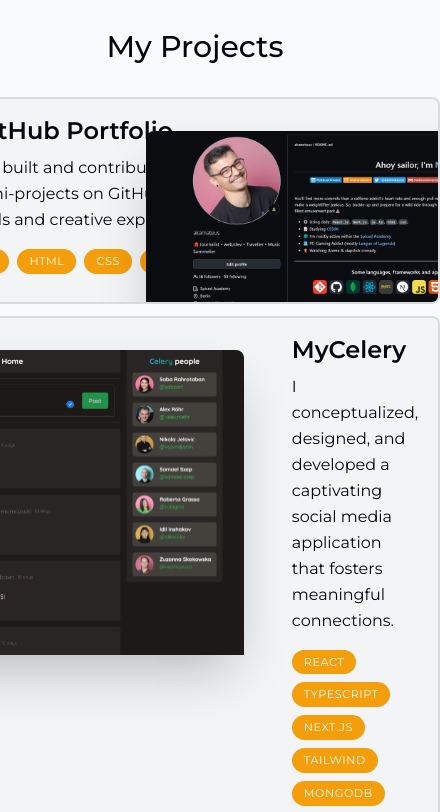
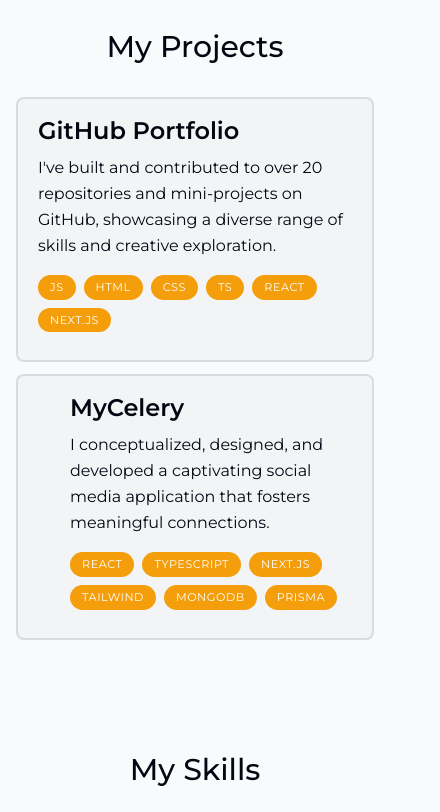
Before and after one commit to akamateus/portfolio, a Next.js app: page / in a window 390 px wide. Shown: the part 1680-2492 px from the top of the page, 440 px wide, since content can reach past the window. Built offline with nearby package versions, Linux system fonts and the light colour scheme.

Commit message:
fixed projects and added links in data for projexts

```diff
--- a/components/project.tsx
+++ b/components/project.tsx
@@ -33,7 +33,7 @@
       className=" group mb-3 sm:mb-8 last:mb-0 "
     >
       <section className=" bg-gray-100 max-w-[42rem] border-2 rounded-lg border-black/10 overflow-hidden sm:pr-8 relative sm:h-[20rem]  hover:bg-amber-100 transition group-even:pl-8">
-        <div className="pt-4 pb-7 px-5 sm:pl-10 sm:pr-2 sm:pt-10 sm:max-w-[50%] flex flex-col h-full group-even:ml-[18rem]">
+        <div className="pt-4 pb-7 px-5 sm:pl-10 sm:pr-2 sm:pt-10 sm:max-w-[50%] flex flex-col h-full sm:group-even:ml-[18rem]">
           <h3 className="text-2xl font-semibold"> {title}</h3>
           <p className="mt-2 leading-relaxed text-grey-700">{description}</p>
           <ul className="flex flex-wrap mt-4 gap-2 sm:mt-auto">
@@ -52,11 +52,18 @@
           src={imageUrl}
           alt="My projects"
           quality={95}
-          className="absolute top-8 -right-40 w-[28.25rem] rounded-t-lg shadow-2xl group-even:right-[initial] group-even:-left-40 group-hover:-translate-x-3 group-hover:translate-y-3 group-hover:-rotate-2
+          className="absolute hidden sm:block top-8 -right-40 w-[28.25rem] rounded-t-lg shadow-2xl
+          transition
+          group-hover:scale-[1.04]
+          group-hover:-translate-x-3
+          group-hover:translate-y-3
+          group-hover:-rotate-2
 
-        group-even:group-hover:translate-x-3 group-even:group-hover:translate-y-3 group-even:group-hover:rotate-2
+          group-even:group-hover:translate-x-3
+          group-even:group-hover:translate-y-3
+          group-even:group-hover:rotate-2
 
-        transition group-hover:scale-[1.04] "
+          group-even:right-[initial] group-even:-left-40"
         />
       </section>
     </motion.div>
--- a/lib/data.ts
+++ b/lib/data.ts
@@ -75,6 +75,7 @@
       "I've built and contributed to over 20 repositories and mini-projects on GitHub, showcasing a diverse range of skills and creative exploration.",
     tags: ["JS", "HTML", "CSS", "TS", "React", "Next.js"],
     imageUrl: githubImg,
+    link: "https://github.com/akamateus",
   },
   {
     title: "MyCelery",
@@ -82,6 +83,7 @@
       "I conceptualized, designed, and developed a captivating social media application that fosters meaningful connections.",
     tags: ["React", "TypeScript", "Next.js", "Tailwind", "MongoDB", "Prisma"],
     imageUrl: myceleryImg,
+    link: "https://mycelery.vercel.app/",
   },
   // {
   //   title: "Word Analytics",
```
